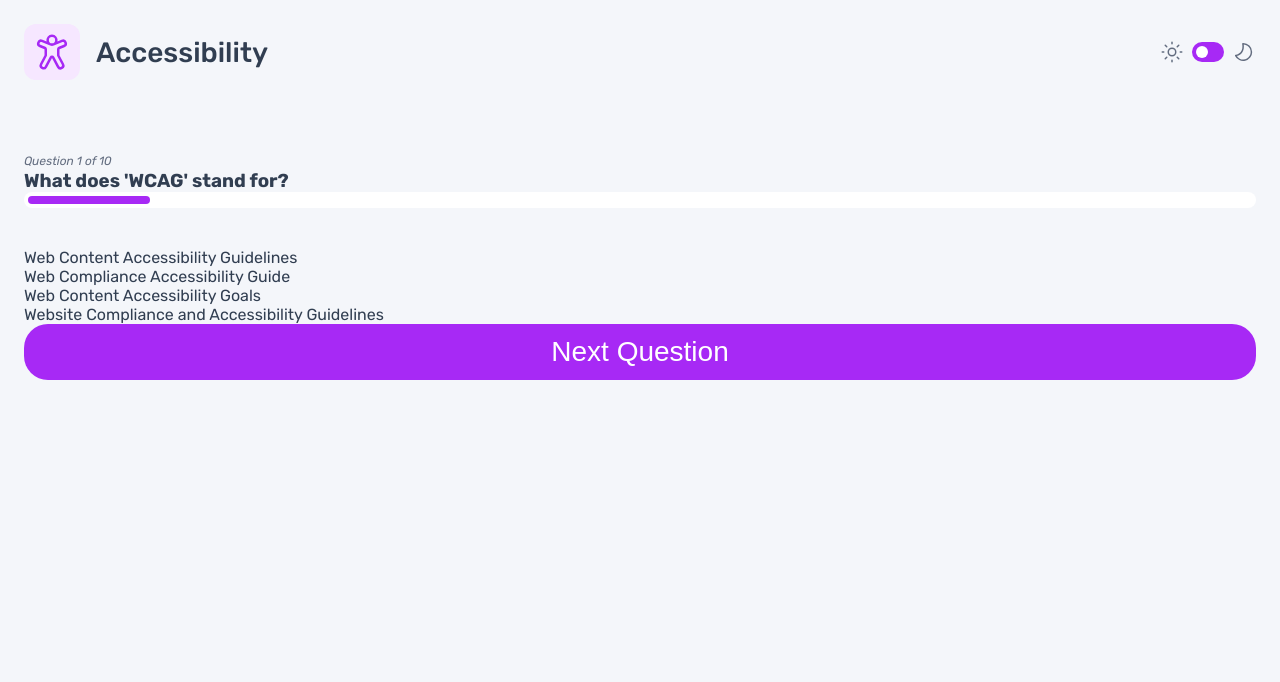
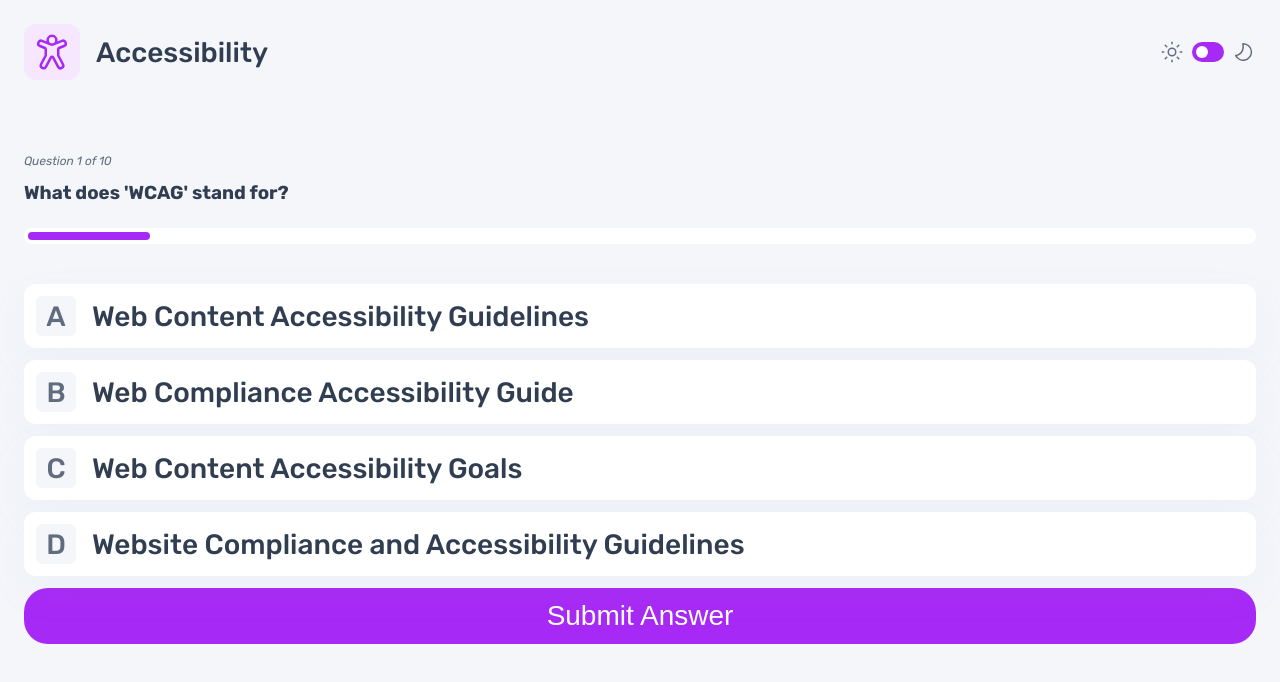
Before and after one commit to ryanbradley-webdev/frontend-quiz, a Vue app: page /quiz/Accessibility in a window 1280 px wide. Shown: the top 682 px of the page. Built offline with nearby package versions, Linux system fonts and the light colour scheme.

Commit message:
Add styling and functionality to interact with quiz, see correct/incorrect answers, and handle the end of the quiz.

```diff
--- a/src/assets/base.css
+++ b/src/assets/base.css
@@ -4,6 +4,8 @@
   --clr-grey-navy: #626C7F;
   --clr-dark-navy: #313E51;
   --clr-purple-pri: #A729F5;
+  --clr-green-pri: #26D782;
+  --clr-red-pri: #EE5454;
   --font-size-head-lg: 40px;
   --font-size-head-sm: 18px;
   --font-size-body-sm: 14px;
--- a/src/views/QuizView.vue
+++ b/src/views/QuizView.vue
@@ -16,13 +16,33 @@ const {
 
 const questionNumber = ref(0)
 const currentQuestion = computed(() => quiz.questions[questionNumber.value])
+const selectedOption = ref('')
+const questionIsAnswered = ref(false)
+const questionIsCorrect = ref<boolean | null>(null)
+
+const submitAnswer = () => {
+  if (!selectedOption.value) {
+    return
+  }
+
+  questionIsAnswered.value = true
+  questionIsCorrect.value = selectedOption.value === currentQuestion.value.answer
+
+  console.log('hello')
+}
 
 const nextQuestion = () => {
+  questionIsAnswered.value = false
+
   if (questionNumber.value < 9) {
     questionNumber.value++
   } else {
     questionNumber.value = 0
   }
+}
+
+const seeResults = () => {
+
 }
 </script>
 
@@ -30,7 +50,13 @@ const nextQuestion = () => {
 
   <main>
 
-    <section>
+    <section
+      class="question-container"
+    >
+
+      <div
+        class="question"
+      >
 
         <em>
           Question {{ questionNumber + 1 }} of {{ quiz.questions.length }}
@@ -40,6 +66,8 @@ const nextQuestion = () => {
           {{ currentQuestion.question }}
         </h3>
 
+      </div>
+
       <ProgressBar
         :currentQuestion="questionNumber + 1"
         :totalQuestions="quiz.questions.length"
@@ -47,16 +75,41 @@ const nextQuestion = () => {
 
     </section>
 
-    <section>
+    <section
+      class="options"
+    >
 
-      <div v-for="option in currentQuestion.options">
-        {{ option }}
-      </div>
+      <label
+        class="option-container"
+        v-for="option in currentQuestion.options"
+        :data-incorrect-answer="questionIsAnswered && selectedOption === option && currentQuestion.answer !== option"
+        :data-correct-answer="questionIsAnswered && option === currentQuestion.answer"
+        :key="option"
+      >
+        <span>{{ option }}</span>
+        <input
+          type="radio"
+          name="options"
+          :id="option"
+          :value="option"
+          @change="() => selectedOption = option"
+        >
+      </label>
 
       <Button
-        @btn-click="nextQuestion"
+        @btn-click="() => {
+          if (questionIsAnswered) {
+            if (questionNumber === quiz.questions.length - 1) {
+              seeResults()
+            } else {
+              nextQuestion()
+            }
+          } else {
+            submitAnswer()
+          }
+        }"
       >
-        Next Question
+        {{ questionIsAnswered ? questionNumber === quiz.questions.length - 1 ? 'See Results' :  'Next Question' : 'Submit Answer' }}
       </Button>
 
     </section>
@@ -66,5 +119,98 @@ const nextQuestion = () => {
 </template>
 
 <style scoped>
+.question-container {
+  display: grid;
+  row-gap: 24px;
+}
 
+.question {
+  display: grid;
+  row-gap: 12px;
+}
+
+.options {
+  display: grid;
+  row-gap: 12px;
+}
+
+.option-container {
+  position: relative;
+  display: flex;
+  align-items: center;
+  gap: 16px;
+  padding: 12px;
+  width: 100%;
+  height: 64px;
+  color: inherit;
+  background-color: var(--clr-white-pri);
+  border-radius: 12px;
+  text-decoration: none;
+  font-size: var(--font-size-head-sm);
+  font-weight: 500;
+  box-shadow: 0 16px 40px #8fa0c211;
+}
+
+.option-container input {
+  display: none;
+}
+
+.option-container::before {
+  display: grid;
+  place-items: center;
+  flex-shrink: 0;
+  height: 40px;
+  width: 40px;
+  color: var(--clr-grey-navy);
+  background-color: var(--clr-light-grey);
+  border-radius: 6px;
+}
+
+.option-container:first-child::before {
+  content: 'A';
+}
+
+.option-container:nth-child(2)::before {
+  content: 'B';
+}
+
+.option-container:nth-child(3)::before {
+  content: 'C';
+}
+
+.option-container:nth-child(4)::before {
+  content: 'D';
+}
+
+.option-container:has(input:checked)::after,
+.option-container[data-correct-answer="true"]::after,
+.option-container[data-incorrect-answer="true"]::after {
+  content: '';
+  position: absolute;
+  inset: 0;
+  border: 3px solid var(--clr-purple-pri);
+  border-radius: 12px;
+}
+
+.option-container:has(input:checked)::before {
+  color: var(--clr-white-pri);
+  background-color: var(--clr-purple-pri);
+}
+
+label.option-container[data-correct-answer="true"]::after {
+  border-color: var(--clr-green-pri);
+}
+
+label.option-container[data-correct-answer="true"]::before {
+  color: var(--clr-white-pri);
+  background-color: var(--clr-green-pri);
+}
+
+.option-container[data-incorrect-answer="true"]:has(input:checked)::after {
+  border-color: var(--clr-red-pri);
+}
+
+.option-container[data-incorrect-answer="true"]:has(input:checked)::before {
+  background-color: var(--clr-red-pri);
+}
 </style>
```
Lines whose indentation alone changed are shown as unchanged.
